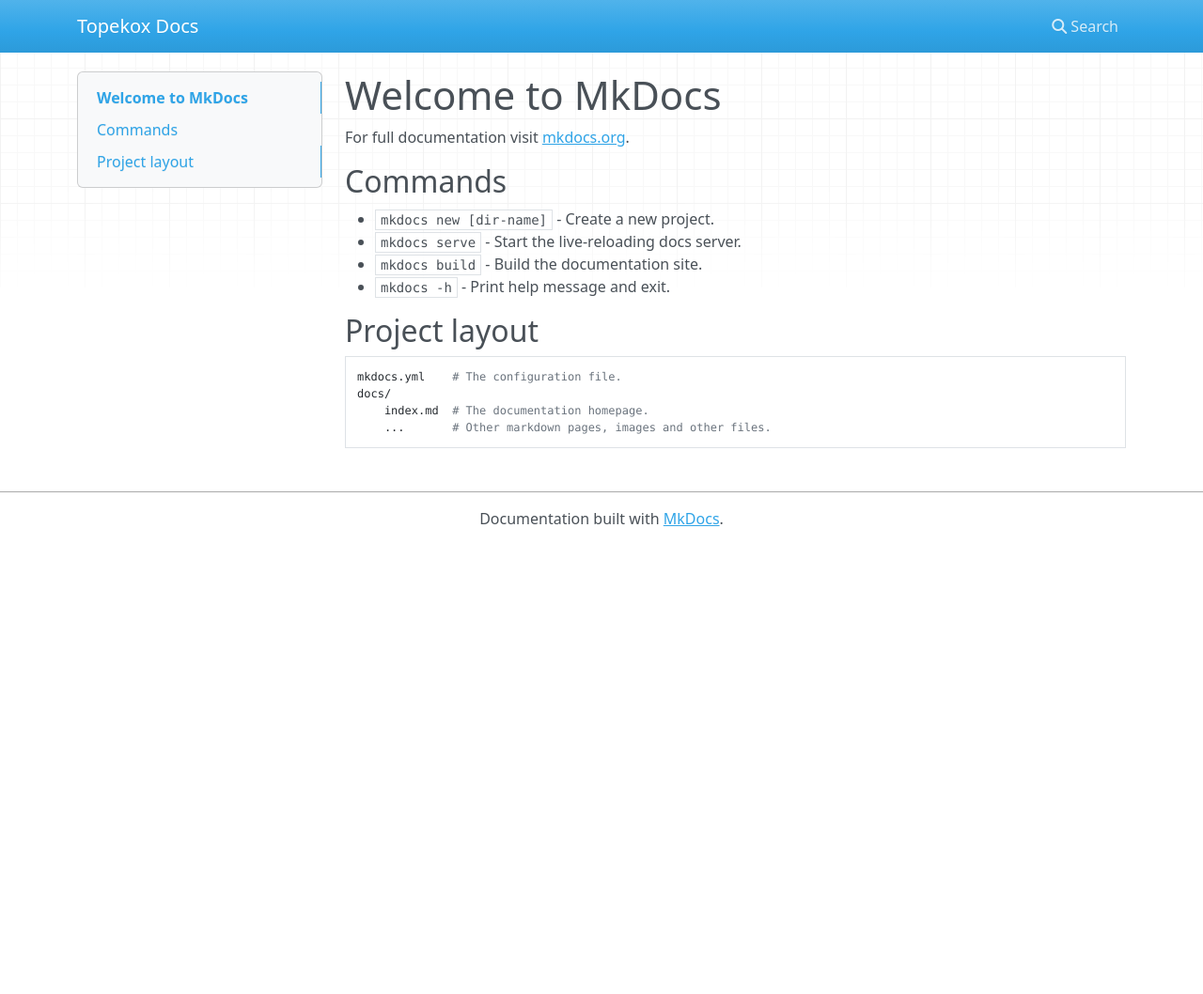
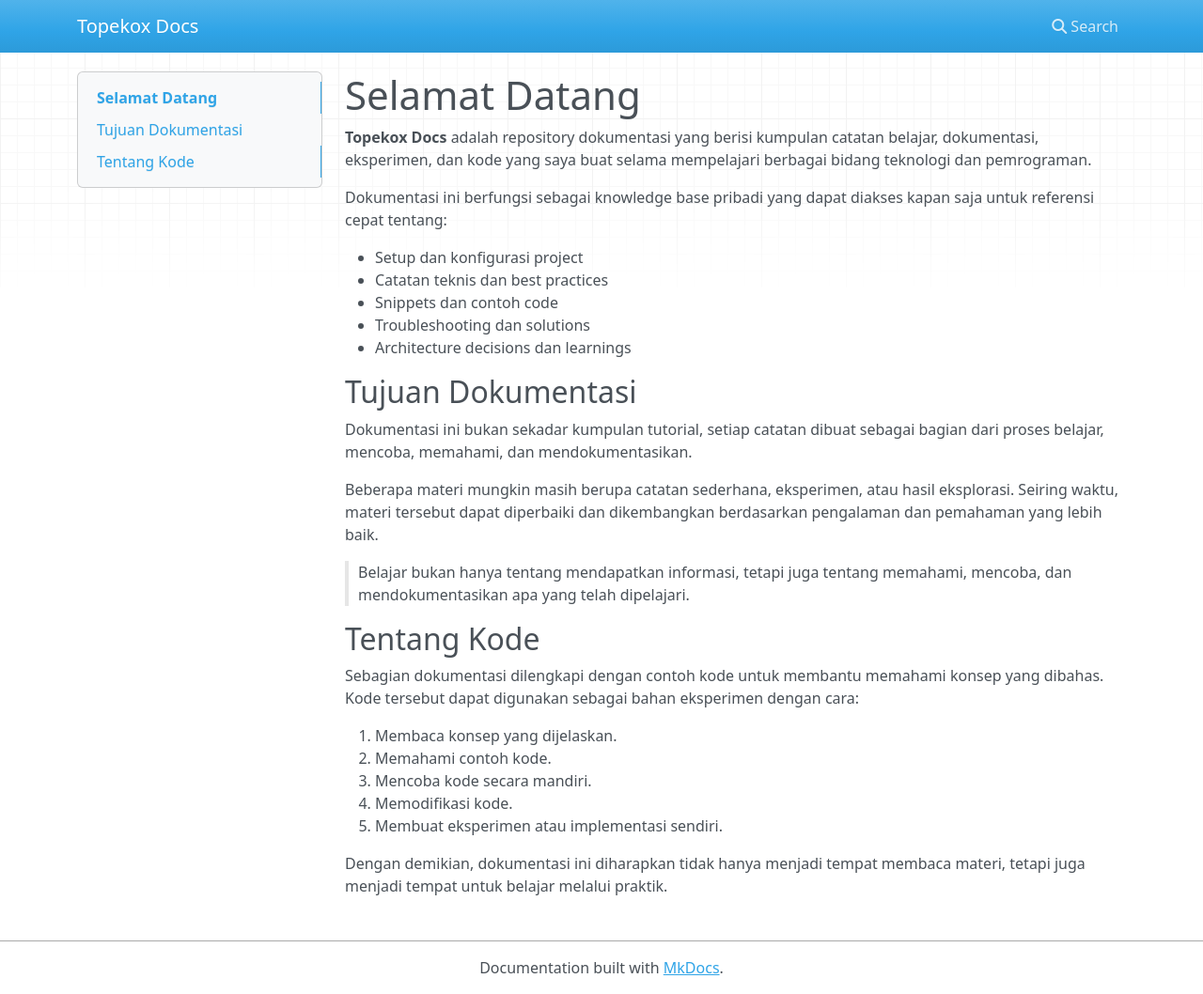
Before and after one commit to TopekoX/topekox-docs, an MkDocs documentation site: the page built from docs/index.md, in a window 1280 px wide and 1058 px high. Shown: the whole window at 94% size. Built offline with MkDocs 1.6.1, drawn with Linux system fonts in a browser that asks for light colours; nearby versions of some CDN libraries.

Commit message:
update readme & add index page

```diff
--- a/docs/index.md
+++ b/docs/index.md
@@ -1,17 +1,32 @@
-# Welcome to MkDocs
+# Selamat Datang
 
-For full documentation visit [mkdocs.org](https://www.mkdocs.org).
+**Topekox Docs** adalah repository dokumentasi yang berisi kumpulan catatan belajar, dokumentasi, eksperimen, dan kode yang saya buat selama mempelajari berbagai bidang teknologi dan pemrograman.
 
-## Commands
+Dokumentasi ini berfungsi sebagai knowledge base pribadi yang dapat diakses kapan saja untuk referensi cepat tentang:
 
-* `mkdocs new [dir-name]` - Create a new project.
-* `mkdocs serve` - Start the live-reloading docs server.
-* `mkdocs build` - Build the documentation site.
-* `mkdocs -h` - Print help message and exit.
+- Setup dan konfigurasi project
+- Catatan teknis dan best practices
+- Snippets dan contoh code
+- Troubleshooting dan solutions
+- Architecture decisions dan learnings
 
-## Project layout
 
-    mkdocs.yml    # The configuration file.
-    docs/
-        index.md  # The documentation homepage.
-        ...       # Other markdown pages, images and other files.
+## Tujuan Dokumentasi
+
+Dokumentasi ini bukan sekadar kumpulan tutorial, setiap catatan dibuat sebagai bagian dari proses belajar, mencoba, memahami, dan mendokumentasikan.
+
+Beberapa materi mungkin masih berupa catatan sederhana, eksperimen, atau hasil eksplorasi. Seiring waktu, materi tersebut dapat diperbaiki dan dikembangkan berdasarkan pengalaman dan pemahaman yang lebih baik.
+
+> Belajar bukan hanya tentang mendapatkan informasi, tetapi juga tentang memahami, mencoba, dan mendokumentasikan apa yang telah dipelajari.
+
+## Tentang Kode
+
+Sebagian dokumentasi dilengkapi dengan contoh kode untuk membantu memahami konsep yang dibahas. Kode tersebut dapat digunakan sebagai bahan eksperimen dengan cara:
+
+1. Membaca konsep yang dijelaskan.
+2. Memahami contoh kode.
+3. Mencoba kode secara mandiri.
+4. Memodifikasi kode.
+5. Membuat eksperimen atau implementasi sendiri.
+
+Dengan demikian, dokumentasi ini diharapkan tidak hanya menjadi tempat membaca materi, tetapi juga menjadi tempat untuk belajar melalui praktik.
```
Also changed, not shown: README.md (+1 -1 lines).
